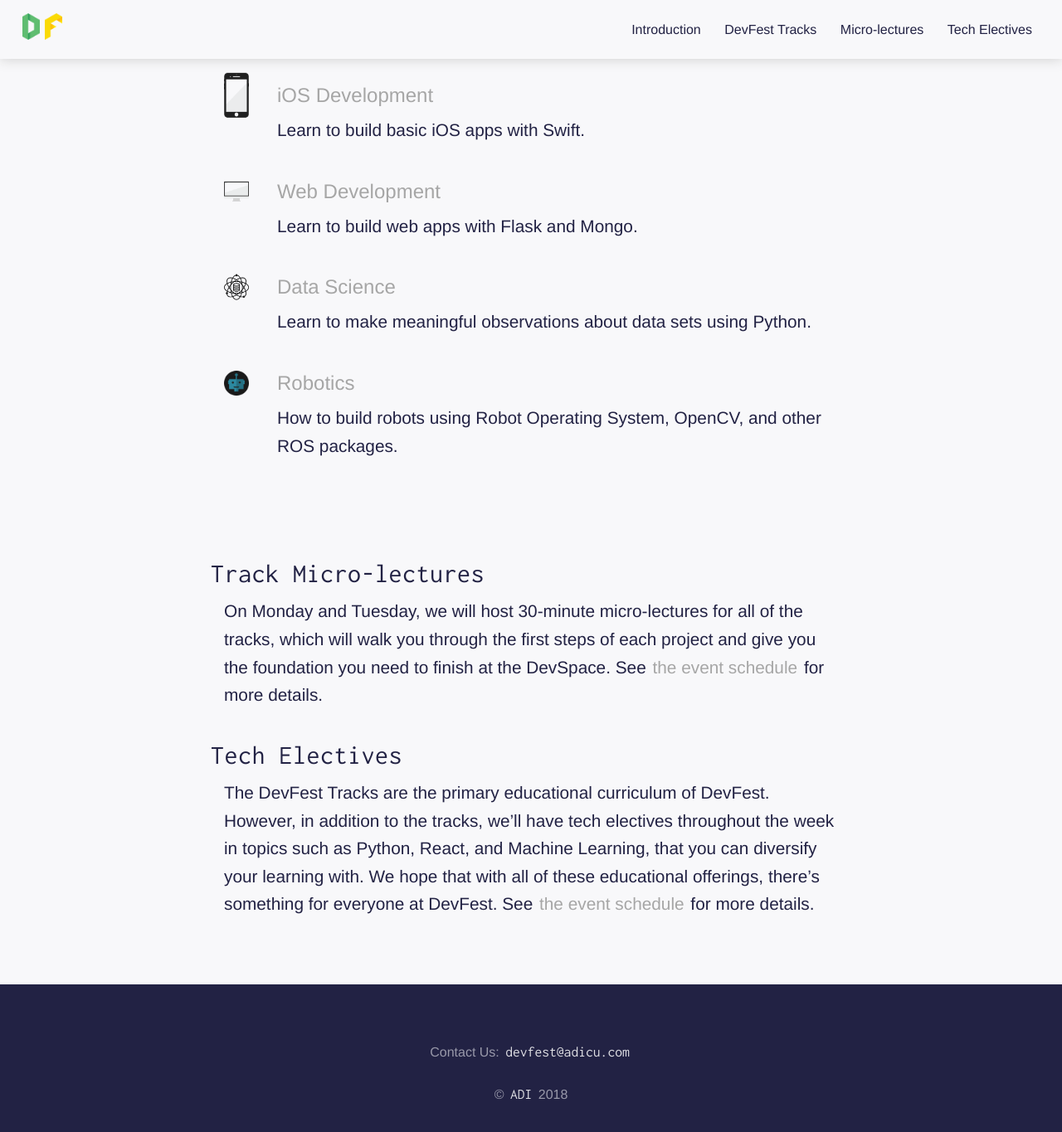
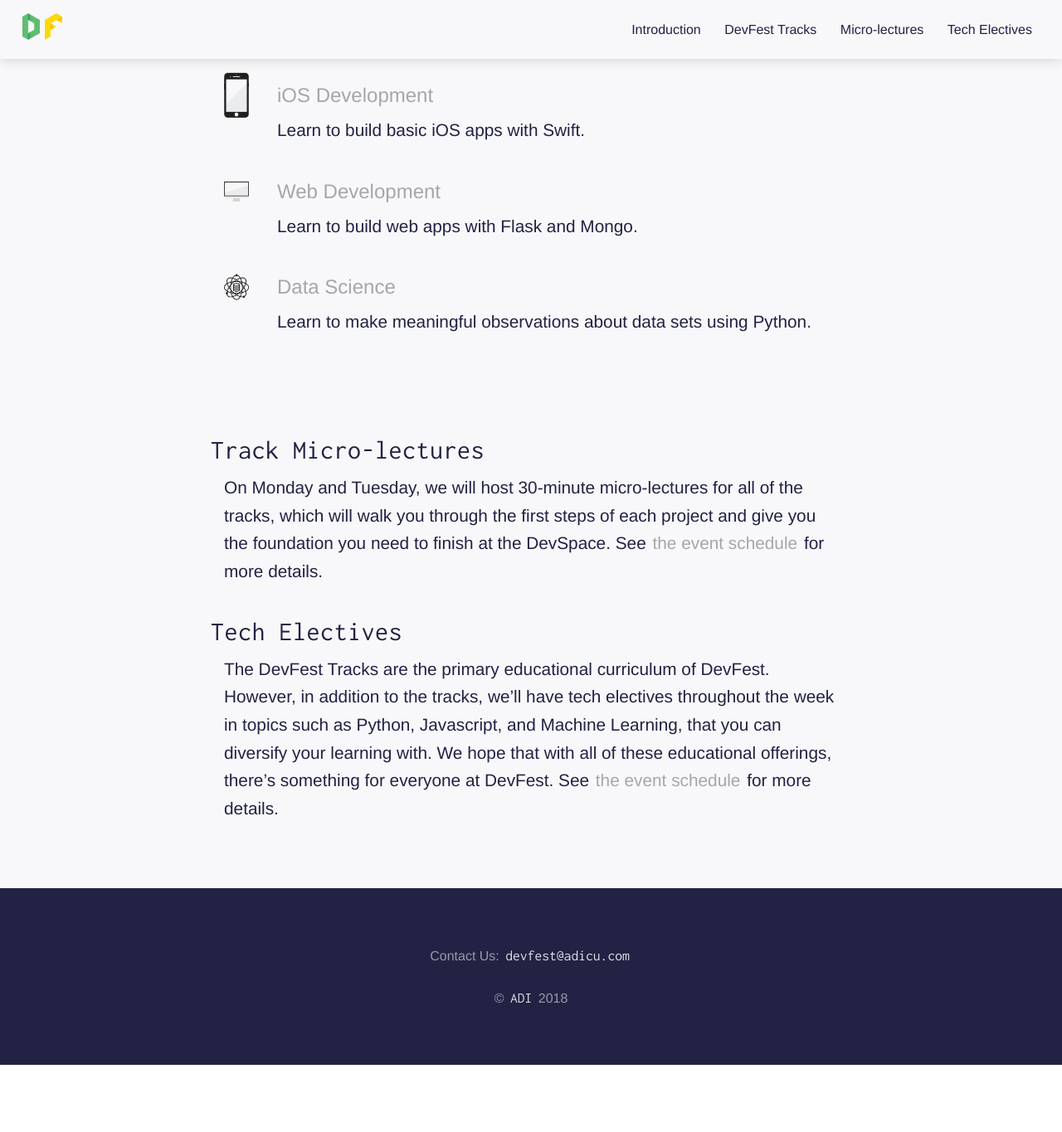
Before and after one commit to adicu/learn.devfe.st, a Jekyll site: the page index.html, which Jekyll copies as it is, in a window 1280 px wide and 1400 px high, scrolled down 955 px. Shown: the top 1365 px of the window at 83% size. Built offline with Jekyll 4.4.1, drawn with Linux system fonts in a browser that asks for light colours; nearby versions of some CDN libraries; after the commit the page ends 2239 px from its top, so only the background shows below that.

Commit message:
Remove robotics

```diff
--- a/index.html
+++ b/index.html
@@ -99,10 +99,6 @@
             <div><img src="/img/datascience.png"> <a href="/datascience">Data Science</a></div>
             <p>Learn to make meaningful observations about data sets using Python.</p>
           </div>
-          <div class="track-info">
-            <div><img src="/img/robotics.png"> <a href="/robotics">Robotics</a></div>
-            <p>How to build robots using Robot Operating System, OpenCV, and other ROS packages.</p>
-          </div>
         </div>
         <div id="microlectures" class="gap"></div>
         <div>
@@ -111,7 +107,7 @@
         </div>
         <div id="techelectives">
           <h3 name="techelectives">Tech Electives</h3>
-          <p>The DevFest Tracks are the primary educational curriculum of DevFest. However, in addition to the tracks, we’ll have tech electives throughout the week in topics such as Python, React, and Machine Learning, that you can diversify your learning with. We hope that with all of these educational offerings, there’s something for everyone at DevFest. See <a href="https://devfe.st/#schedule" class="schedule-link">the event schedule</a> for more details.</p>
+          <p>The DevFest Tracks are the primary educational curriculum of DevFest. However, in addition to the tracks, we’ll have tech electives throughout the week in topics such as Python, Javascript, and Machine Learning, that you can diversify your learning with. We hope that with all of these educational offerings, there’s something for everyone at DevFest. See <a href="https://devfe.st/#schedule" class="schedule-link">the event schedule</a> for more details.</p>
         </div>
       </div>
     </div>
```
Also changed, not shown: img/robotics.png (deleted).
